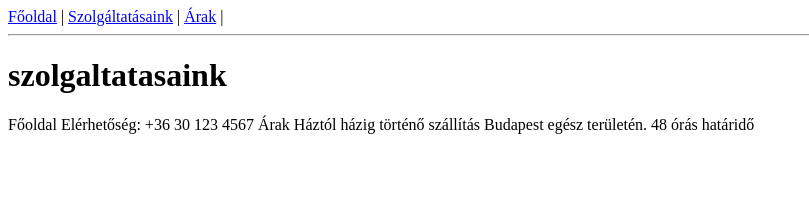
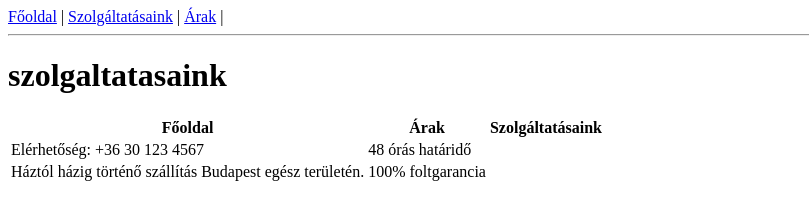
Before and after one commit to gyula6767/szonyeg, a plain HTML site: page szolgaltatasaink.html in a window 1280 px wide. Shown: the whole page, without its empty margins (0-809 px from the left). Drawn offline with Linux system fonts and the light colour scheme.

Commit message:
tablazat

```diff
--- a/szolgaltatasaink.html
+++ b/szolgaltatasaink.html
@@ -13,29 +13,28 @@
 	<a href="arak.html">Árak</a> |
 	<hr>
 <h1>szolgaltatasaink</h1>
-<tablet title="1">
-	<thead>Főoldal</thead>
+<table>
+	<thead>
 		<tr>
-			<th>Elérhetőség: +36 30 123 4567
-</th>
-			<th></th>
-			<th></th>
+			<th>Főoldal</th>
+			<th>Árak</th>
+			<th>Szolgáltatásaink</th>
 		</tr>
-	</thead>Árak</thead>
+	</thead>
 	<tbody>
 		<tr>
-			<td>Háztól házig történő szállítás Budapest egész területén.
+			<td>Elérhetőség: +36 30 123 4567
 </td>
 			<td>48 órás határidő
 </td>
 		</tr>
 		<tr>
-			<td></td>
-			<td></td>
+			<td>Háztól házig történő szállítás Budapest egész területén.
+</td>
+			<td>100% foltgarancia</td>
 		</tr>
 	</tbody>
 </table>
-
 </body>
 
 </html>
```
